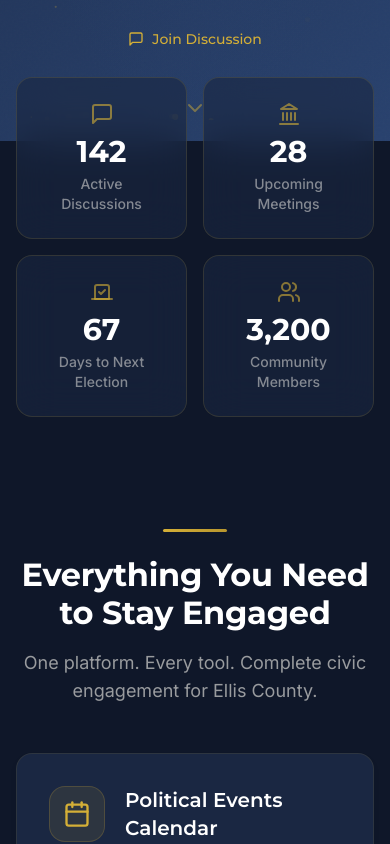
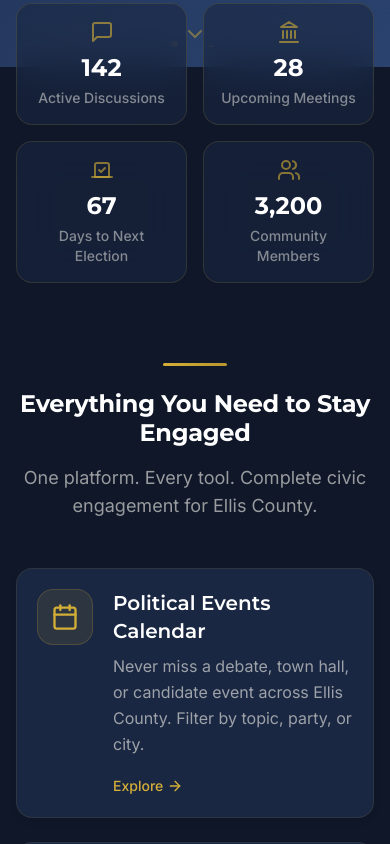
Before and after one commit to ksolomon68/Pivotal-Voice, a Next.js app: page / in a window 390 px wide. Shown: the part 900-1744 px from the top of the page. Built offline with nearby package versions, Linux system fonts and the light colour scheme; no server answers.

Commit message:
fix: mobile responsiveness — reduce font sizes, card padding, and fix layout overflows

```diff
--- a/app/calendar/page.tsx
+++ b/app/calendar/page.tsx
@@ -338,7 +338,7 @@ export default function CalendarPage() {
                 {civicEvents.length > 0 && (
                     <section className="section bg-navy-dark/30">
                         <div className="container-custom">
-                            <div className="flex items-center justify-between mb-6">
+                            <div className="flex flex-col sm:flex-row items-start sm:items-center justify-between gap-3 mb-6">
                                 <div className="flex items-center gap-3">
                                     <Landmark className="w-6 h-6 text-gold" />
                                     <h2 className="text-section font-bold text-white">Civic Meetings</h2>
--- a/app/forum/page.tsx
+++ b/app/forum/page.tsx
@@ -136,7 +136,7 @@ export default function ForumPage() {
                             {/* Auth bar */}
                             <div className="flex items-center justify-center gap-3">
                                 {user ? (
-                                    <div className="flex items-center gap-3 bg-navy-dark/50 border border-gold/20 rounded-full px-5 py-2">
+                                    <div className="flex items-center gap-3 flex-wrap bg-navy-dark/50 border border-gold/20 rounded-2xl px-4 py-2">
                                         <div className="w-8 h-8 rounded-full bg-gold/15 border border-gold/30 flex items-center justify-center">
                                             <span className="text-sm font-bold text-gold">{user.displayName[0]}</span>
                                         </div>
--- a/app/globals.css
+++ b/app/globals.css
@@ -227,7 +227,7 @@
 
   /* ─── Card ─── */
   .card {
-    @apply bg-navy border border-gold/10 rounded-card p-8;
+    @apply bg-navy border border-gold/10 rounded-card p-5 sm:p-8;
     box-shadow: var(--shadow-card);
     transition: var(--transition-base);
   }
@@ -244,7 +244,7 @@
     backdrop-filter: blur(20px);
     -webkit-backdrop-filter: blur(20px);
     border: 1px solid rgba(212, 175, 55, 0.15);
-    @apply rounded-card p-8;
+    @apply rounded-card p-5 sm:p-8;
     transition: var(--transition-base);
   }
 
--- a/app/page.tsx
+++ b/app/page.tsx
@@ -208,9 +208,9 @@ export default function HomePage() {
                                 const Icon = stat.icon;
                                 return (
                                     <ScrollReveal key={stat.label} delay={index * 0.1}>
-                                        <div className="glass-card text-center !p-6 group">
+                                        <div className="glass-card text-center !p-4 sm:!p-6 group">
                                             <Icon className="w-6 h-6 text-gold/60 mx-auto mb-2 group-hover:text-gold transition-colors duration-300" />
-                                            <div className="text-3xl md:text-4xl font-display font-bold text-white mb-1">
+                                            <div className="text-2xl md:text-4xl font-display font-bold text-white mb-1">
                                                 <AnimatedCounter end={stat.value} />
                                             </div>
                                             <p className="text-cream/50 text-sm font-medium">{stat.label}</p>
@@ -368,7 +368,7 @@ export default function HomePage() {
                 <section className="section">
                     <div className="container-custom">
                         <ScrollReveal>
-                            <div className="relative bg-navy border border-gold/15 rounded-card p-12 md:p-16 text-center overflow-hidden">
+                            <div className="relative bg-navy border border-gold/15 rounded-card p-6 sm:p-10 md:p-16 text-center overflow-hidden">
                                 {/* Decorative gradient */}
                                 <div className="absolute inset-0 bg-gradient-to-br from-gold/5 via-transparent to-navy-light/10" />
                                 <div className="absolute top-0 right-0 w-64 h-64 bg-gold/5 rounded-full blur-3xl" />
--- a/app/transparency/page.tsx
+++ b/app/transparency/page.tsx
@@ -54,7 +54,7 @@ export default function TransparencyPage() {
                 {/* Budget Breakdown */}
                 <section className="section">
                     <div className="container-custom">
-                        <div className="flex items-center justify-between mb-8">
+                        <div className="flex flex-col sm:flex-row items-start sm:items-center justify-between gap-4 mb-8">
                             <h2 className="text-section font-bold text-white">
                                 County Budget Breakdown
                             </h2>
--- a/components/layout/Footer.tsx
+++ b/components/layout/Footer.tsx
@@ -33,9 +33,9 @@ export default function Footer() {
             {/* Gold accent line */}
             <div className="absolute top-0 left-0 right-0 h-[1px] bg-gradient-to-r from-transparent via-gold/40 to-transparent" />
 
-            <div className="container-custom py-20">
+            <div className="container-custom py-12 sm:py-20">
                 {/* Main footer content */}
-                <div className="grid grid-cols-1 md:grid-cols-2 lg:grid-cols-4 gap-12 mb-16">
+                <div className="grid grid-cols-1 md:grid-cols-2 lg:grid-cols-4 gap-8 sm:gap-12 mb-10 sm:mb-16">
                     {/* Brand */}
                     <div className="lg:col-span-1">
                         <Link href="/" className="flex items-center gap-3 group mb-6">
--- a/tailwind.config.ts
+++ b/tailwind.config.ts
@@ -35,18 +35,18 @@ const config: Config = {
                 sans: ['var(--font-inter)', 'Inter', 'sans-serif'],
             },
             fontSize: {
-                'hero': ['clamp(42px, 5vw, 64px)', { lineHeight: '1.1', letterSpacing: '-0.5px', fontWeight: '700' }],
-                'section': ['clamp(32px, 3.5vw, 42px)', { lineHeight: '1.2', letterSpacing: '-0.3px', fontWeight: '600' }],
-                'card': ['clamp(22px, 2vw, 28px)', { lineHeight: '1.3', fontWeight: '600' }],
-                'body-lg': ['18px', { lineHeight: '1.7' }],
+                'hero': ['clamp(28px, 5vw, 64px)', { lineHeight: '1.1', letterSpacing: '-0.5px', fontWeight: '700' }],
+                'section': ['clamp(24px, 3.5vw, 42px)', { lineHeight: '1.2', letterSpacing: '-0.3px', fontWeight: '600' }],
+                'card': ['clamp(18px, 2vw, 28px)', { lineHeight: '1.3', fontWeight: '600' }],
+                'body-lg': ['16px', { lineHeight: '1.7' }],
             },
             maxWidth: {
                 'content': '1400px',
                 'readable': '70ch',
             },
             spacing: {
-                'section': 'clamp(80px, 10vw, 120px)',
-                'section-sm': 'clamp(48px, 6vw, 80px)',
+                'section': 'clamp(48px, 10vw, 120px)',
+                'section-sm': 'clamp(32px, 6vw, 80px)',
             },
             borderRadius: {
                 'card': '16px',
```
